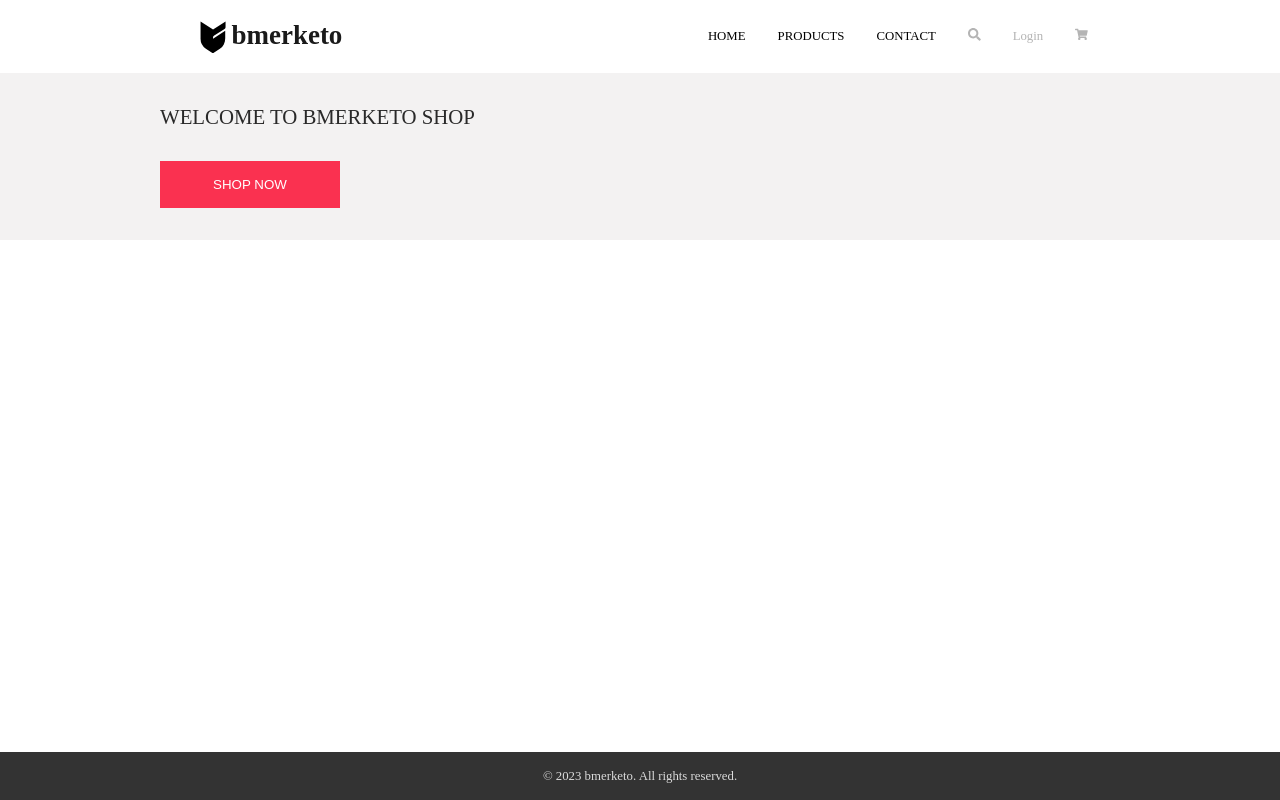
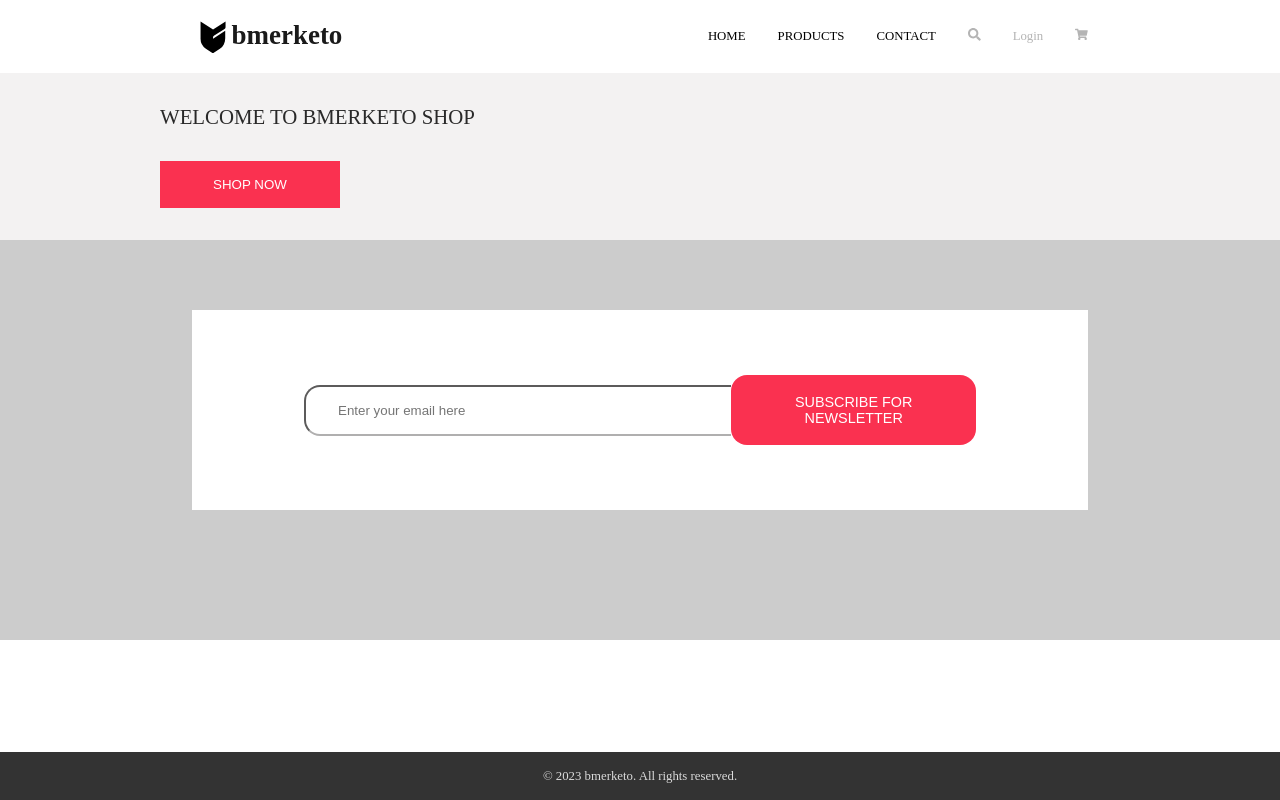
Before and after one commit to c4trisk/gruppuppgift-ehandel, a React (Vite) app: page / in a window 1280 px wide. Built offline with nearby package versions, Linux system fonts and the light colour scheme; no server answers.

Commit message:
subscribe

```diff
--- /dev/null
+++ b/src/components/Subscribe.jsx
@@ -0,0 +1,20 @@
+import React from 'react'
+
+const Subscribe = () => {
+    const handleSubmit = (e) => {
+        e.preventDefault()
+    }
+
+  return (
+    <div className='Subscribe'>
+        <div className="subscribe-wrapper">
+            <form onSubmit={handleSubmit}>
+                <input type="text" placeholder="Enter your email here"/>
+                <button>Subscribe for newsletter</button>
+            </form>
+        </div>
+    </div>
+  )
+}
+
+export default Subscribe
--- a/src/index.css
+++ b/src/index.css
@@ -341,6 +341,56 @@ body {
     cursor: pointer;
 }
 
+/* Subscribe component */
+
+.Subscribe{
+    background-color: #CCCCCC;
+    height: 400px;
+    position: relative;
+    display: flex;
+    justify-content: center;
+}
+
+.Subscribe .subscribe-wrapper{
+    background-color: white;
+    width: 70%;
+    height: 50%;
+    position: absolute;
+    margin-top: 70px;
+}
+
+.Subscribe form {
+    display: flex;
+    height:100%;
+    align-items: center;
+    width: 75%;
+    margin: 0 auto;
+}
+
+.Subscribe input{
+    flex:2;
+    padding: 1rem 2rem;
+    border-radius: 1rem 0rem 0rem 1rem;
+    border-right: none;
+    outline: none;
+    border-color: rgb(176, 175, 175);
+}
+.Subscribe button{
+    flex:1;
+    padding: 1.2rem 2rem;
+    border-radius: 1rem;
+    background-color: #FA3150;
+    color: white;
+    text-transform: uppercase;
+    border: none;
+    font-size: .9rem;
+    cursor: pointer;
+}
+.Subscribe button:hover{
+    background-color: hsl(351, 95%, 69%);
+}
+
+
 
 /* -------Footer------------- */
 
--- a/src/pages/Home.jsx
+++ b/src/pages/Home.jsx
@@ -1,10 +1,12 @@
 import React from 'react'
 import HeroHomepage from '../components/HeroHomepage'
+import Subscribe from '../components/Subscribe'
 
 const Home = () => {
   return (
     <div>
       <HeroHomepage/>
+      <Subscribe/>
     </div>
   )
 }
--- a/src/pages/ProductDetails.jsx
+++ b/src/pages/ProductDetails.jsx
@@ -11,6 +11,8 @@ const ProductDetails = () => {
   const { id } = useParams()
 
   const { data: product} = useFetch('http://localhost:9999/api/products/' + id)
+
+  console.log(product)
 
 
 
```
